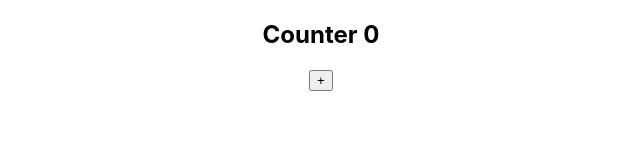
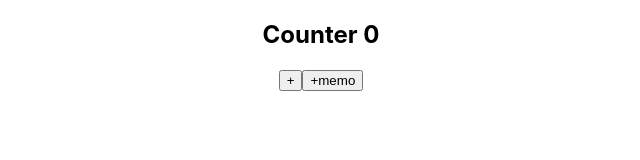
Before and after one commit to menestrel-mkmb/udemy_luz-otav_react, a React (Create React App) app in the folder projeto-2/: page / in a window 1280 px wide. Shown: the top 160 px of the page, without its empty margins (319-959 px from the left). Built offline with nearby package versions, Linux system fonts and the light colour scheme.

Commit message:
misc useMemo;

```diff
--- a/projeto-2/src/App.js
+++ b/projeto-2/src/App.js
@@ -1,5 +1,5 @@
 import P from 'prop-types';
-import React, { Component, useCallback, useEffect, useState } from 'react';
+import React, { Component, useCallback, useEffect, useMemo, useState } from 'react';
 
 import logo from './logo.svg';
 import './App.css';
@@ -18,12 +18,24 @@ const CallbackApp = () => {
 
   const incrementCounter = useCallback((num) => setCounter((c) => c + num), []);
 
+  const ButtonMemo = ({ incrementButton }) => {
+    console.log('child render');
+    return <button onClick={() => incrementButton(10)}>+memo</button>;
+  };
+
+  ButtonMemo.propTypes = {
+    incrementButton: P.func.isRequired,
+  };
+
   console.log('parent render');
 
   return (
     <div className="App">
       <h2>Counter {counter}</h2>
       <Button incrementButton={incrementCounter} />
+      {useMemo(() => {
+        return <ButtonMemo incrementButton={incrementCounter} />;
+      }, [incrementCounter])}
     </div>
   );
 };
```
